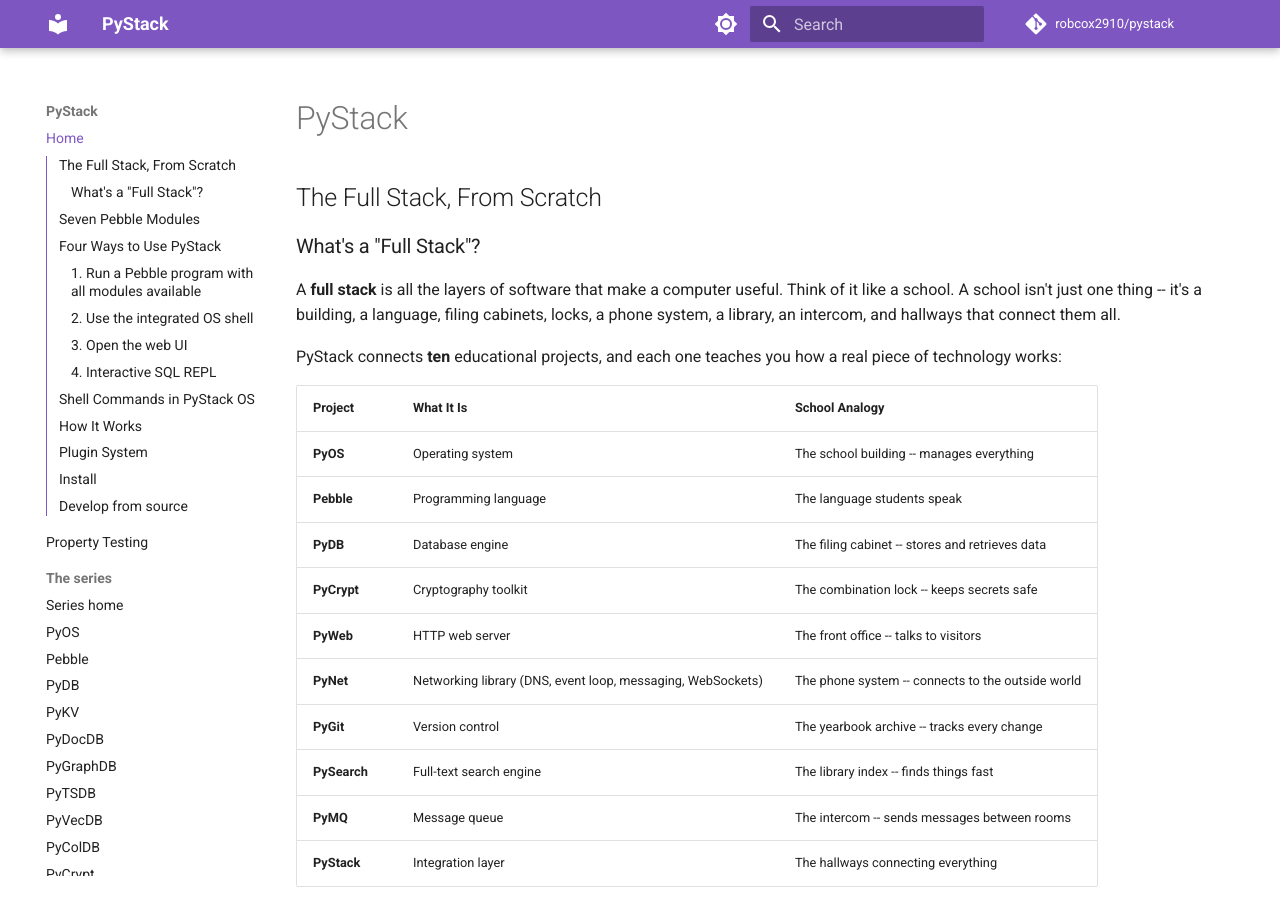
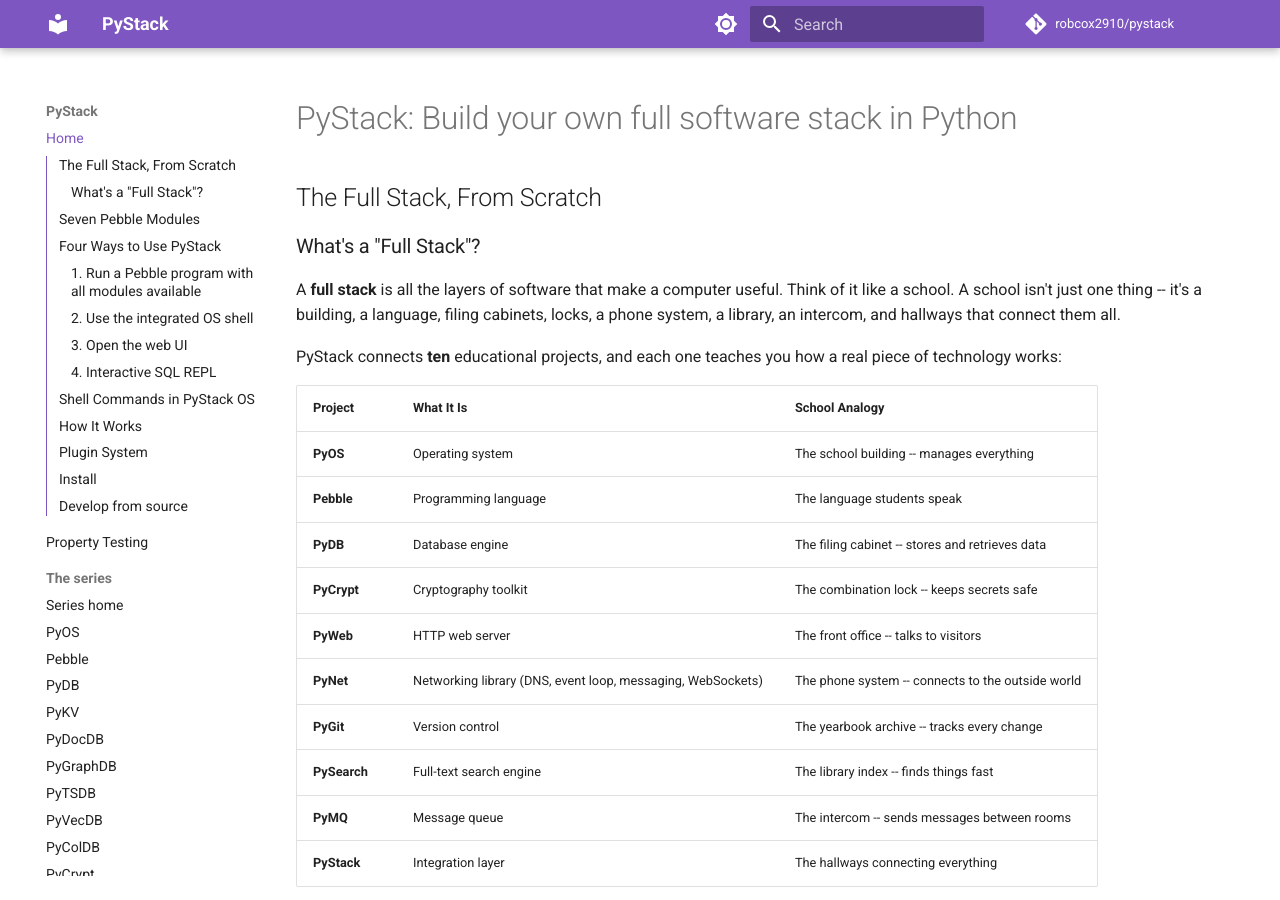
Before and after one commit to robcox2910/pystack, an MkDocs documentation site: the page built from docs/index.md, in a window 1280 px wide and 900 px high. Built offline with MkDocs 1.6.1 and Material for MkDocs 9.7.7, drawn with Linux system fonts in a browser that asks for light colours; comment, search, counter and statistics services are not loaded.

Commit message:
docs: show the series title at the top of the landing page (#49)
Curated lists (such as free-programming-books) require an entry's title to
match the one displayed on the resource itself.


Claude-Session: https://claude.ai/code/session_01V7Qx2bpVb4r459q1hdHABV

Co-authored-by: Claude <noreply@anthropic.com>

```diff
--- a/docs/index.md
+++ b/docs/index.md
@@ -1,4 +1,8 @@
-# PyStack
+---
+title: "Build your own full software stack in Python"
+---
+
+# PyStack: Build your own full software stack in Python
 
 ## The Full Stack, From Scratch
 
```
